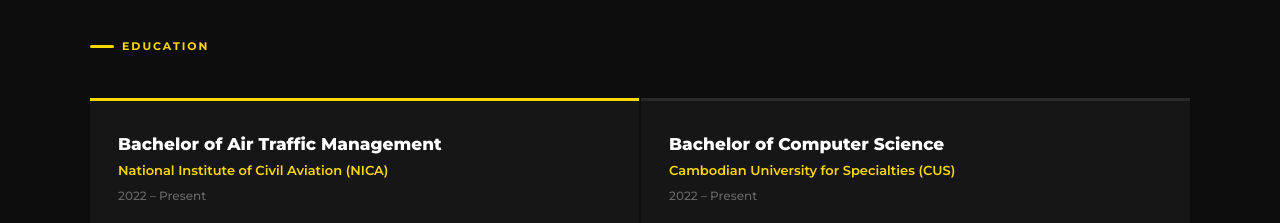
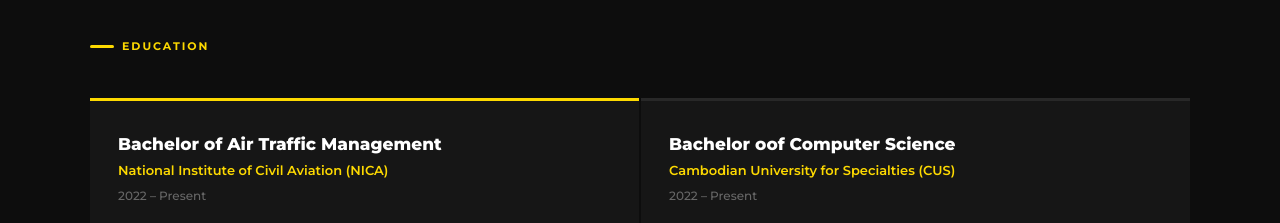
Before and after one commit to Steven-Hazad/phanuth-dev-system, a Next.js app: page / in a window 1280 px wide. Shown: the part 2020-2243 px from the top of the page. Built offline with nearby package versions, Linux system fonts and the light colour scheme; no server answers; the database is empty; a web font is replaced by a local one.

Commit message:
Update page.js

```diff
--- a/src/app/page.js
+++ b/src/app/page.js
@@ -44,7 +44,7 @@ const DEFAULT_SKILLS = [
 ];
 const DEFAULT_EDU = [
   { id:1, degree:"Bachelor of Air Traffic Management", university:"National Institute of Civil Aviation (NICA)", period:"2022 – Present" },
-  { id:2, degree:"Bachelor of Computer Science", university:"Cambodian University for Specialties (CUS)", period:"2022 – Present" },
+  { id:2, degree:"Bachelor oof Computer Science", university:"Cambodian University for Specialties (CUS)", period:"2022 – Present" },
 ];
 const STATS = [
   { val:"10+", label:"Projects Shipped" },
```
